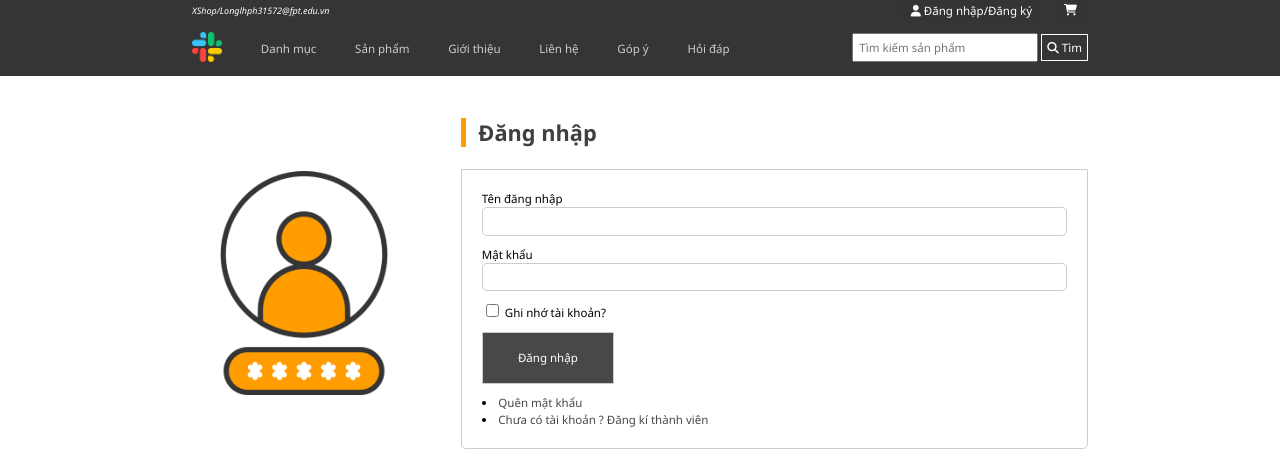
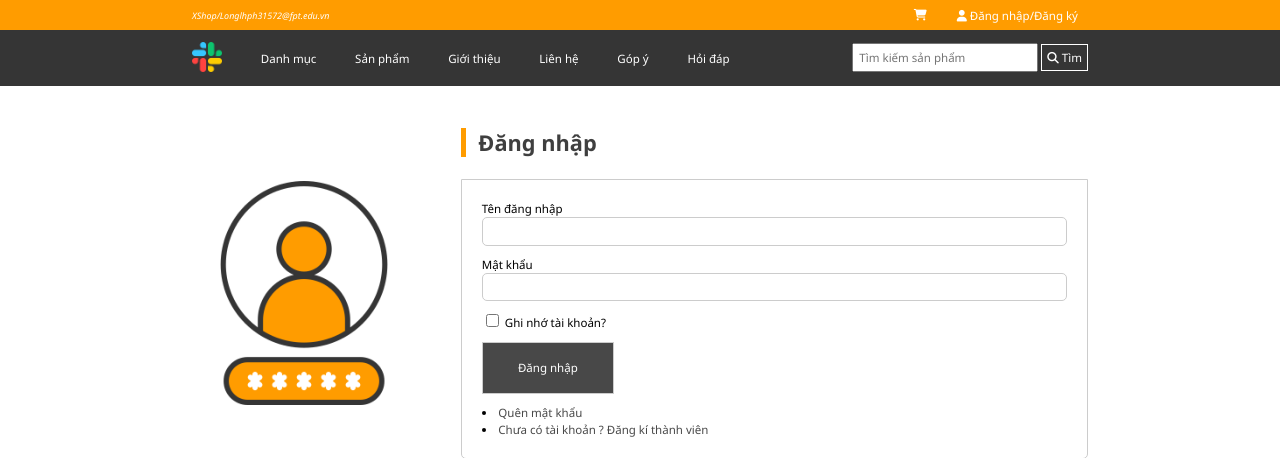
Before and after one commit to HoangNonk/D-n-m-u-2023, a PHP site: page /index.php?act=dangnhap in a window 1280 px wide. Shown: the top 458 px of the page. Run offline with PHP 8.4, Linux system fonts and the light colour scheme; data comes from the database, SQL or seed files in the repository.

Commit message:
finish navbar

```diff
--- a/admin/header.php
+++ b/admin/header.php
@@ -32,7 +32,8 @@
 
         </div>
     </div>
-    <div class="row mb menu flex between boxcenter">
+    <div id="navbar" class="row mb menu">
+        <div class="flex between boxcenter">
             <ul class="flex row controladmin">
                 <li>
                     <a href="index.php">
@@ -46,4 +47,5 @@
                 <li><a href="index.php?act=thongke">Thống kê</a></li>
             </ul>
         </div>
+    </div>
     <div class="boxcenter">
--- a/css/style.css
+++ b/css/style.css
@@ -56,8 +56,7 @@ a {
 }
 
 .boxcenter {
-    /* width: 70%; */
-    padding: 0 15%;
+    width: 70%;
     margin: 0 auto;
 }
 
@@ -109,19 +112,11 @@ a {
     justify-content: space-between;
     align-items: center;
 
-    background-color: #eee;
     color: rgba(53, 53, 53, 0.9);
     padding: 0 15%;
-    height: 20px;
+    height: 30px;
     color: white;
-    background-color: rgba(53, 53, 53, 1);
-
-}
-
-.header_title {
-    display: flex;
-    justify-content: center;
-    align-items: center;
+    background-color: rgba(255, 156, 0, 1);
 }
 
 .sign {
@@ -133,15 +128,14 @@ a {
 
 .sign a {
     width: fit-content;
-    padding: 10px;
+    padding: 0 10px;
     border-radius: 5px;
-    background-color: rgba(53, 53, 53, 0.9);
-    border: 1px solid rgba(53, 53, 53, 0.6);
     color: #fff;
 }
 
 .sign a:hover {
     color: rgba(255, 156, 0, 1);
+    color: rgba(0, 0, 0, 0.9);
 }
 
 .sign a:active {
@@ -152,22 +146,33 @@ a {
     margin-right: 5%;
 }
 
-.header h1 {
-    margin: 20px;
-    font-size: 1.8vw;
+.menu {
+    background-color: rgba(53, 53, 53, 1);
+    color: #fff;
 }
 
-.menu {
-    background-color: rgba(53, 53, 53, 1);
-    color: #ccc;
-    /* border-radius: 5px; */
-    /* height: 60px; */
+.menu a {
+    color: #fff;
+}
+
+.sticky {
+    position: fixed;
+    top: 0;
+    z-index: 2;
+    width: 100%;
+    background-color: white;
+    border-bottom: 1px solid #ccc;
+    box-shadow: 0 0 10px rgba(53, 53, 53, 0.9);
+}
+
+.sticky a,
+.sticky .dropdown {
+    color: #353535;
 }
 
 .menu ul {
     padding-left: 0;
 }
-
 
 .menu ul li {
     list-style-type: none;
@@ -175,13 +180,11 @@ a {
 }
 
 .menu ul li a {
-    color: #ccc;
     text-decoration: none;
     transition: 0.5s;
 }
 
 .menu ul li a:hover {
-    color: white;
     font-size: 0.8vw;
 }
 
--- a/view/controluser.php
+++ b/view/controluser.php
@@ -15,13 +15,14 @@
                 <a onclick="return confirm('Đăng xuất ?')" href="index.php?act=dangxuat"><i class="fa-solid fa-arrow-right-from-bracket"></i> Đăng xuất</a>
             <?php } ?>
         <?php } else { ?>
+            <a href="#"><i class="fa-solid fa-cart-shopping"></i></a>
             <a href="index.php?act=dangnhap"><i class="fa-solid fa-user"></i> Đăng nhập/Đăng ký </a>
-            <a href="#"><i class="fa-solid fa-cart-shopping"></i></a>
         <?php } ?>
 
     </div>
 </div>
-<div class="row mb menu flex between boxcenter">
+<div id="navbar" class="row mb menu">
+    <div class=" flex between boxcenter">
         <ul style="width: 60%;" class="flex between">
             <li>
                 <a href="index.php">
@@ -48,4 +49,5 @@
             <button type="submit"><i class="fa-solid fa-magnifying-glass"></i> Tìm</button>
         </form>
     </div>
+</div>
 <div class="boxcenter">
--- a/view/footer.php
+++ b/view/footer.php
@@ -68,4 +68,21 @@
     }
 </script>
 
+<script>
+    window.onscroll = function() {
+        myFunction()
+    };
+
+    var navbar = document.getElementById("navbar");
+    var sticky = navbar.offsetTop;
+
+    function myFunction() {
+        if (window.pageYOffset >= 30) {
+            navbar.classList.add("sticky")
+        } else {
+            navbar.classList.remove("sticky");
+        }
+    }
+</script>
+
 </html>
```
Also changed, not shown: other parts of css/style.css (+7 -33 lines), admin/footer.php (+15 -0 lines). Lines whose indentation alone changed are shown as unchanged.
